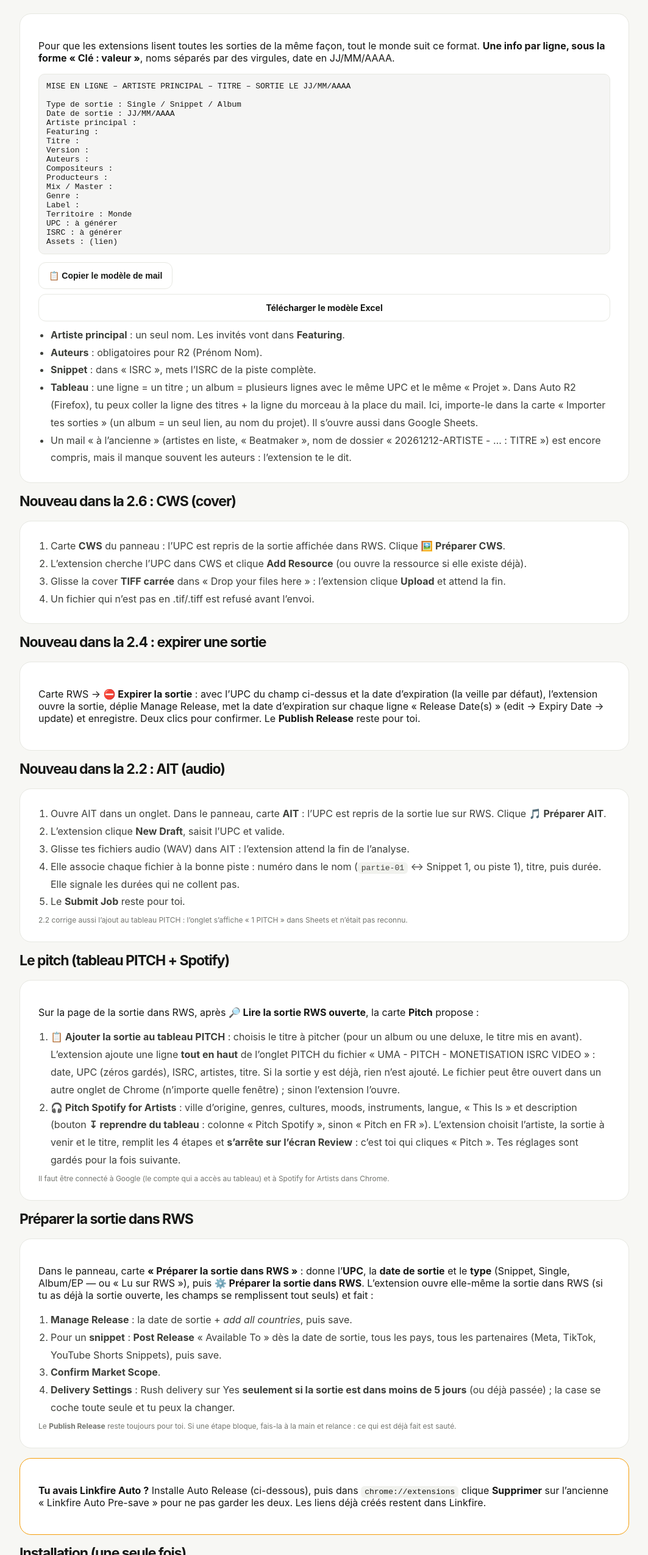
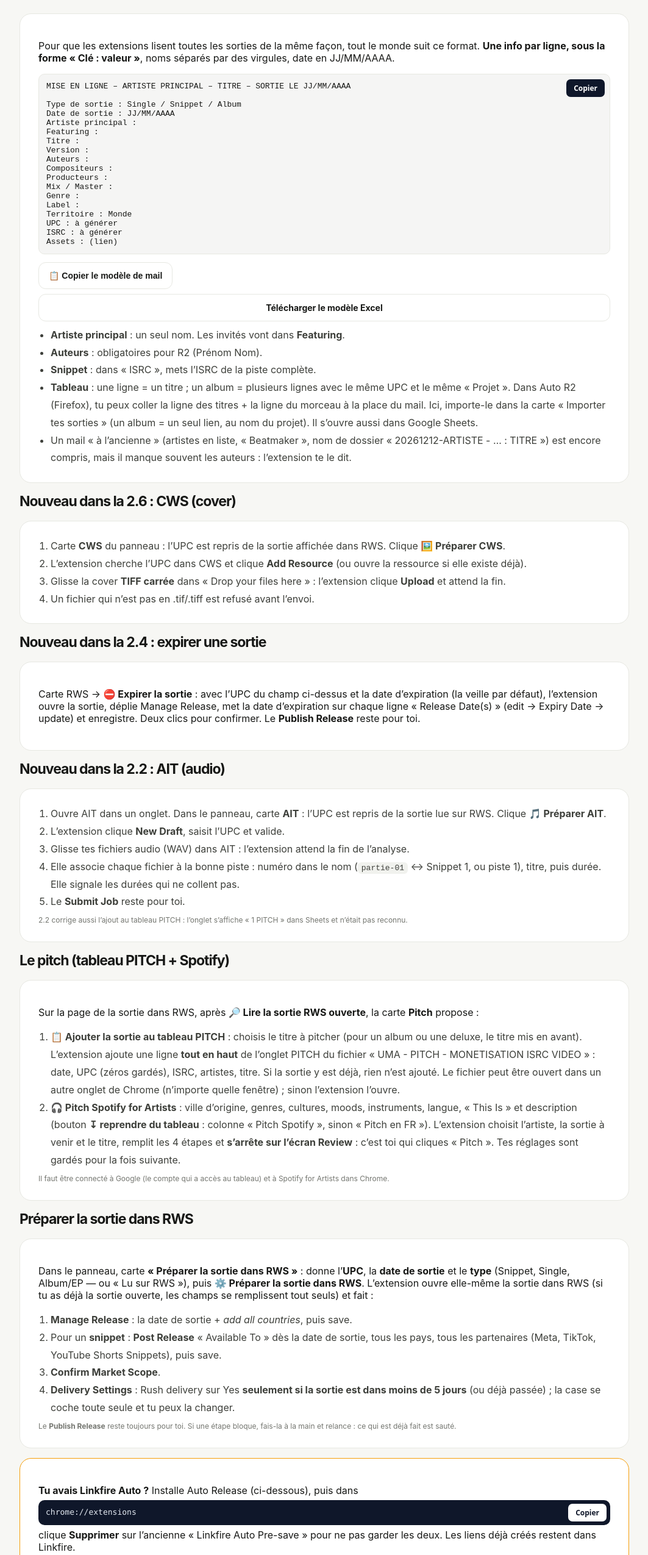
Before and after one commit to coolbinary7/linkfire-auto, a browser extension: page docs/index.html in a window 1280 px wide. Shown: the part 1410-3960 px from the top of the page at 61% size, without its empty margins (108-1171 px from the left). Drawn offline with Linux system fonts and the light colour scheme.

Commit message:
Page : adresses à copier dans des zones de code avec bouton « Copier »
Co-Authored-By: Claude Opus 5.5 <noreply@anthropic.com>
Claude-Session: https://claude.ai/code/session_018f2FLb3Tw2tBvYfmFr6hDh

```diff
--- a/docs/index.html
+++ b/docs/index.html
@@ -197,5 +197,42 @@ Assets : (lien)</pre>
 
     <footer>Outil interne non officiel, non affilié à Linkfire.</footer>
   </main>
+<style>
+.copybox{display:flex;align-items:center;gap:8px;margin:6px 0;padding:6px 6px 6px 12px;background:#0f172a;color:#e2e8f0;border-radius:10px;font:13px/1.4 ui-monospace,SFMono-Regular,Menlo,Consolas,monospace;max-width:100%}
+.copybox span{flex:1;min-width:0;overflow-x:auto;white-space:nowrap;user-select:all}
+.copybox button{flex:none;border:0;border-radius:7px;padding:6px 12px;font:600 12px system-ui,sans-serif;background:#fff;color:#0f172a;cursor:pointer}
+.copybox button.ok{background:#22c55e;color:#fff}
+pre.copyable{position:relative}
+pre.copyable>button{position:absolute;top:8px;right:8px;border:0;border-radius:7px;padding:6px 12px;font:600 12px system-ui,sans-serif;background:#0f172a;color:#fff;cursor:pointer}
+</style>
+<script>
+(function(){
+  function copy(text,btn){
+    const done=()=>{const t=btn.textContent;btn.textContent='Copié ✓';btn.classList.add('ok');setTimeout(()=>{btn.textContent=t;btn.classList.remove('ok')},1500)};
+    if(navigator.clipboard&&window.isSecureContext){navigator.clipboard.writeText(text).then(done,()=>fallback())}else fallback();
+    function fallback(){const ta=document.createElement('textarea');ta.value=text;document.body.appendChild(ta);ta.select();try{document.execCommand('copy');done()}catch(e){}ta.remove()}
+  }
+  // adresses à taper dans la barre d'adresse (about:, chrome://, liens) → zone de code + bouton Copier
+  document.querySelectorAll('code').forEach(function(c){
+    const t=c.textContent.trim();
+    if(!/^(about:|chrome:\/\/|https?:\/\/)/.test(t)||c.closest('pre,.copybox'))return;
+    const box=document.createElement('span');box.className='copybox';
+    const s=document.createElement('span');s.textContent=t;
+    const b=document.createElement('button');b.type='button';b.textContent='Copier';b.onclick=function(){copy(t,b)};
+    box.append(s,b);
+    // en bloc sur sa propre ligne
+    box.style.display='flex';
+    c.replaceWith(box);
+  });
+  // blocs de texte (modèle de mail…) : bouton Copier en haut à droite
+  document.querySelectorAll('pre').forEach(function(p){
+    if(p.querySelector('button'))return;
+    p.classList.add('copyable');
+    const b=document.createElement('button');b.type='button';b.textContent='Copier';
+    b.onclick=function(){copy(p.innerText.replace(/Copier$|Copié ✓$/,'').trim(),b)};
+    p.appendChild(b);
+  });
+})();
+</script>
 </body>
 </html>
```
